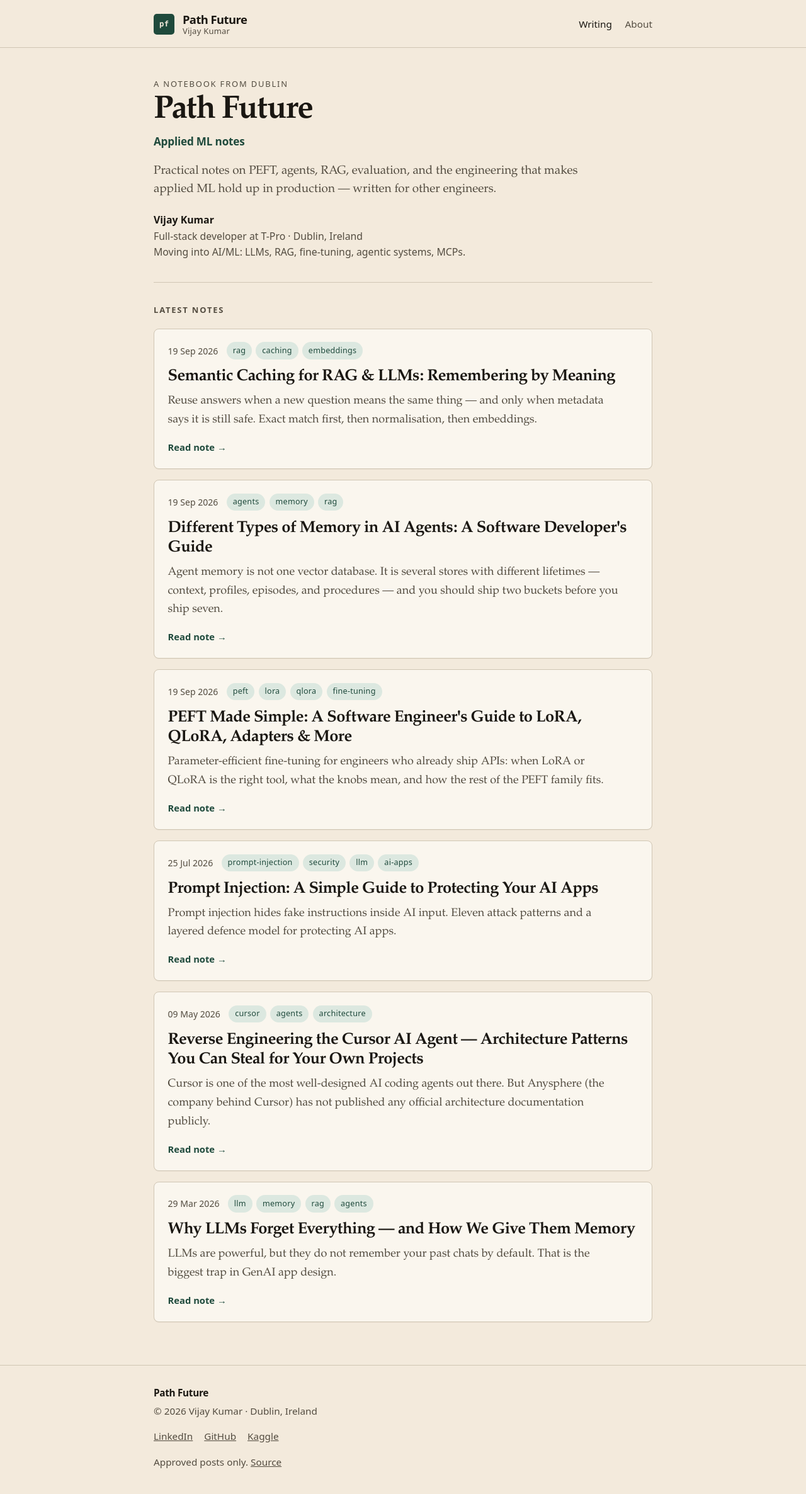
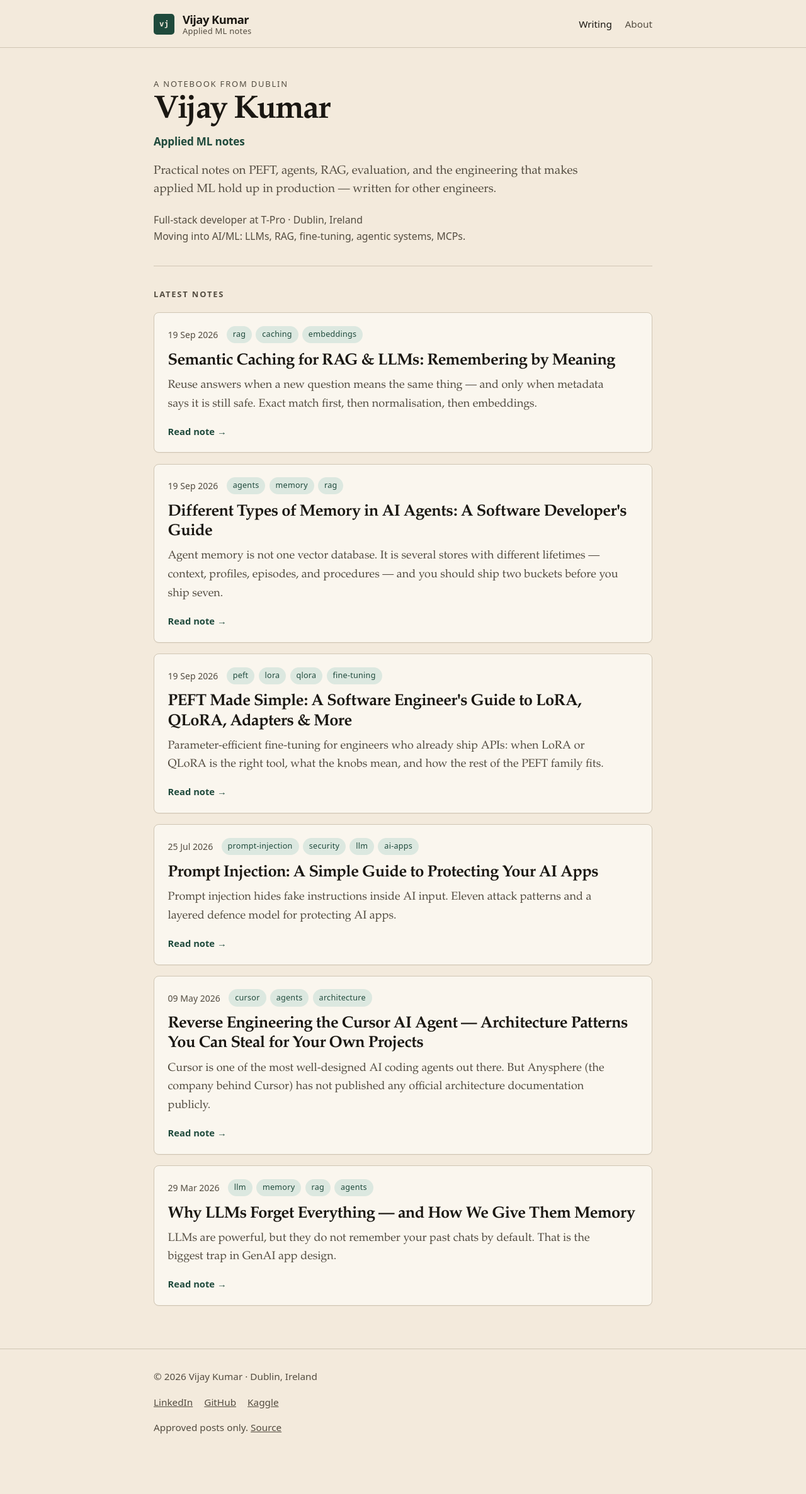
Before and after one commit to vijaykumarjob0701/theintelliwise, a Jekyll site: the page built from index.md, in a window 1280 px wide. Shown: the whole page at 63% size. Built offline with Jekyll 4.4.1, drawn with Linux system fonts in a browser that asks for light colours; after the commit the page ends 2318 px from its top, so only the background shows below that.

Commit message:
Keep the masthead as Vijay Kumar
Drop the Path Future working title. The header wordmark, home
hero, SEO title, and favicon stay his name; author details,
theme polish, and Giscus are unchanged.

Co-authored-by: vijaykumarjob0701 <vijaykumarjob0701@users.noreply.github.com>

```diff
--- a/_config.yml
+++ b/_config.yml
@@ -1,7 +1,7 @@
 # Custom layouts/CSS only — do not pull minima/primer assets.
 theme: null
 
-title: Path Future
+title: Vijay Kumar
 tagline: Applied ML notes
 description: >-
   Practical, engineer-to-engineer notes on PEFT, agents, RAG, and the
--- a/_includes/footer.html
+++ b/_includes/footer.html
@@ -1,8 +1,7 @@
 <footer class="site-footer">
   <div class="wrap footer-inner">
-    <p class="footer-brand">
-      <span class="footer-title">{{ site.title }}</span>
-      <span class="footer-copy">© {{ site.time | date: '%Y' }} {{ site.author.name }} · {{ site.author.location }}</span>
+    <p class="footer-copy">
+      © {{ site.time | date: '%Y' }} {{ site.author.name }} · {{ site.author.location }}
     </p>
     {% include author-links.html %}
     <p class="footer-meta">
--- a/_includes/header.html
+++ b/_includes/header.html
@@ -1,10 +1,10 @@
 <header class="site-header">
   <div class="wrap bar">
     <a class="wordmark" href="{{ '/' | relative_url }}">
-      <span class="mark" aria-hidden="true">pf</span>
+      <span class="mark" aria-hidden="true">vj</span>
       <span class="brand">
         <span class="name">{{ site.title }}</span>
-        <span class="brand-by">{{ site.author.name }}</span>
+        <span class="brand-by">{{ site.tagline }}</span>
       </span>
     </a>
     <nav class="nav" aria-label="Primary">
--- a/_layouts/home.html
+++ b/_layouts/home.html
@@ -10,7 +10,6 @@ layout: default
     that makes applied ML hold up in production — written for other engineers.
   </p>
   <p class="byline">
-    <span class="byline-name">{{ site.author.name }}</span>
     <span class="byline-role">{{ site.author.role }} · {{ site.author.location }}</span>
     <span class="byline-focus">Moving into AI/ML: LLMs, RAG, fine-tuning, agentic systems, MCPs.</span>
   </p>
--- a/assets/css/main.scss
+++ b/assets/css/main.scss
@@ -116,21 +116,9 @@ body {
   gap: 0.85rem;
 }
 
-.footer-brand,
+.footer-copy,
 .footer-meta {
   margin: 0;
-}
-
-.footer-title {
-  display: block;
-  color: var(--ink);
-  font-weight: 650;
-  letter-spacing: -0.02em;
-}
-
-.footer-copy {
-  display: block;
-  margin-top: 0.2rem;
 }
 
 .site-footer a {
@@ -259,11 +247,6 @@ main {
   font-family: ui-sans-serif, system-ui, Segoe UI, Helvetica, Arial, sans-serif;
   font-size: 0.88rem;
   line-height: 1.45;
-}
-
-.byline-name {
-  color: var(--ink);
-  font-weight: 650;
 }
 
 .byline-role,
```
Also changed, not shown: README.md, assets/favicon.svg.
